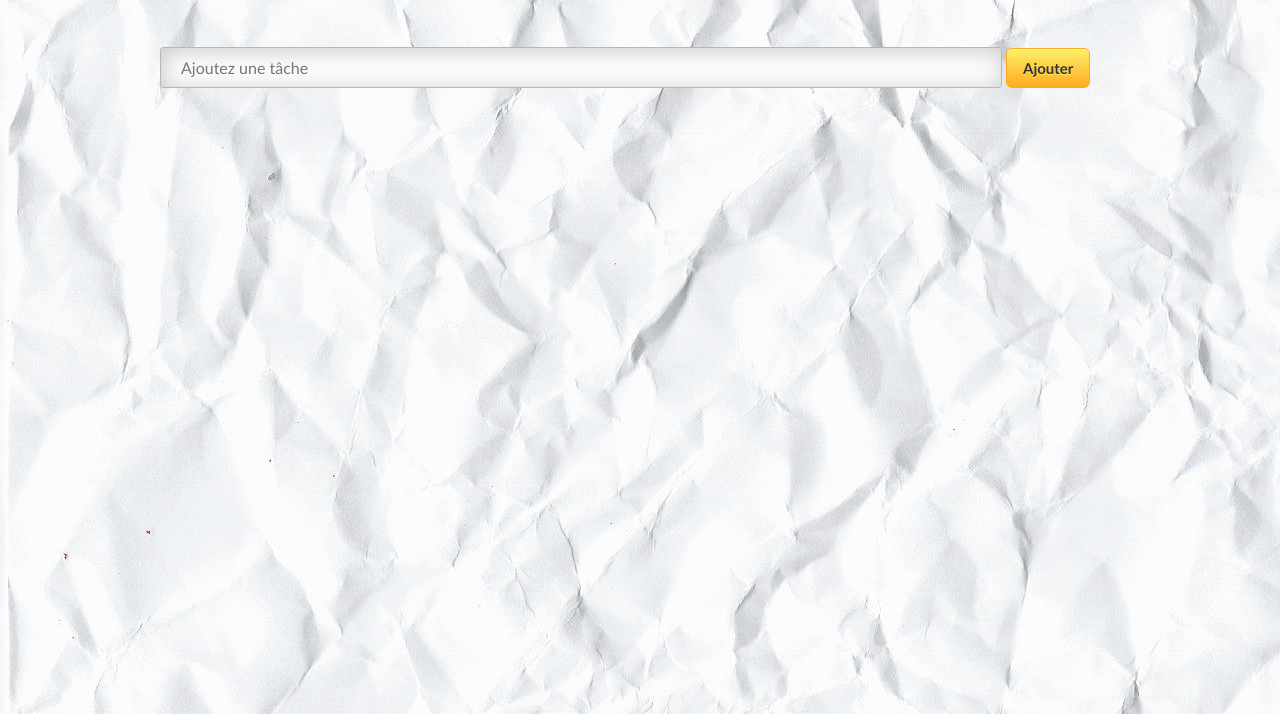
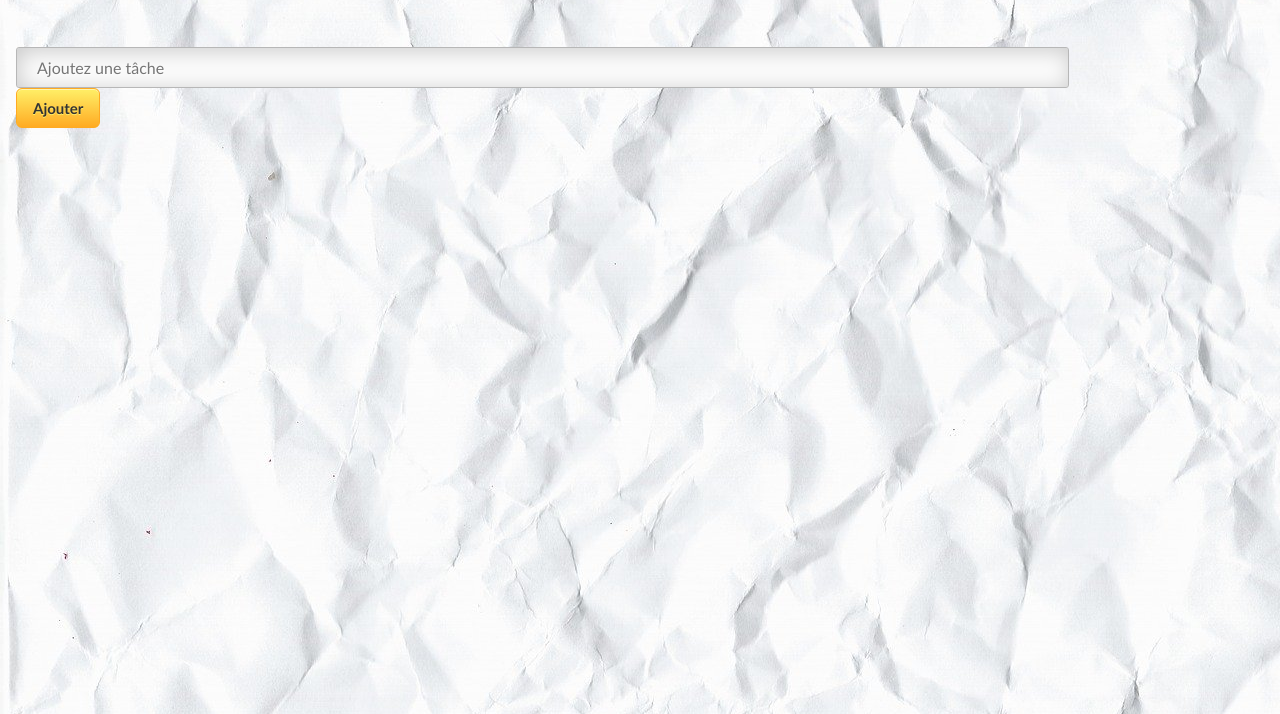
Before and after one commit to Kath97/todolist, a plain HTML site: page index.html in a window 1280 px wide. Shown: the part 140-854 px from the top of the page. Drawn offline with nearby package versions, Linux system fonts and the light colour scheme.

Commit message:
add-mediaqueries

```diff
--- a/todo.css
+++ b/todo.css
@@ -1,3 +1,4 @@
+
 body {
     width: 100%;
     height: 800px;
@@ -86,3 +87,15 @@ h1 {
 	position:relative;
 	top:1px;
 }
+
+/* Media queries */
+@media all and (min-width: 360px) and (max-width:1280px){
+  #itembox {
+    padding-left:1em;
+  }
+  #task {
+    display: flex;
+    flex-flow: row wrap;
+    width:80%;
+  }
+  }
```
Also changed, not shown: index.html (+1 -0 lines).
